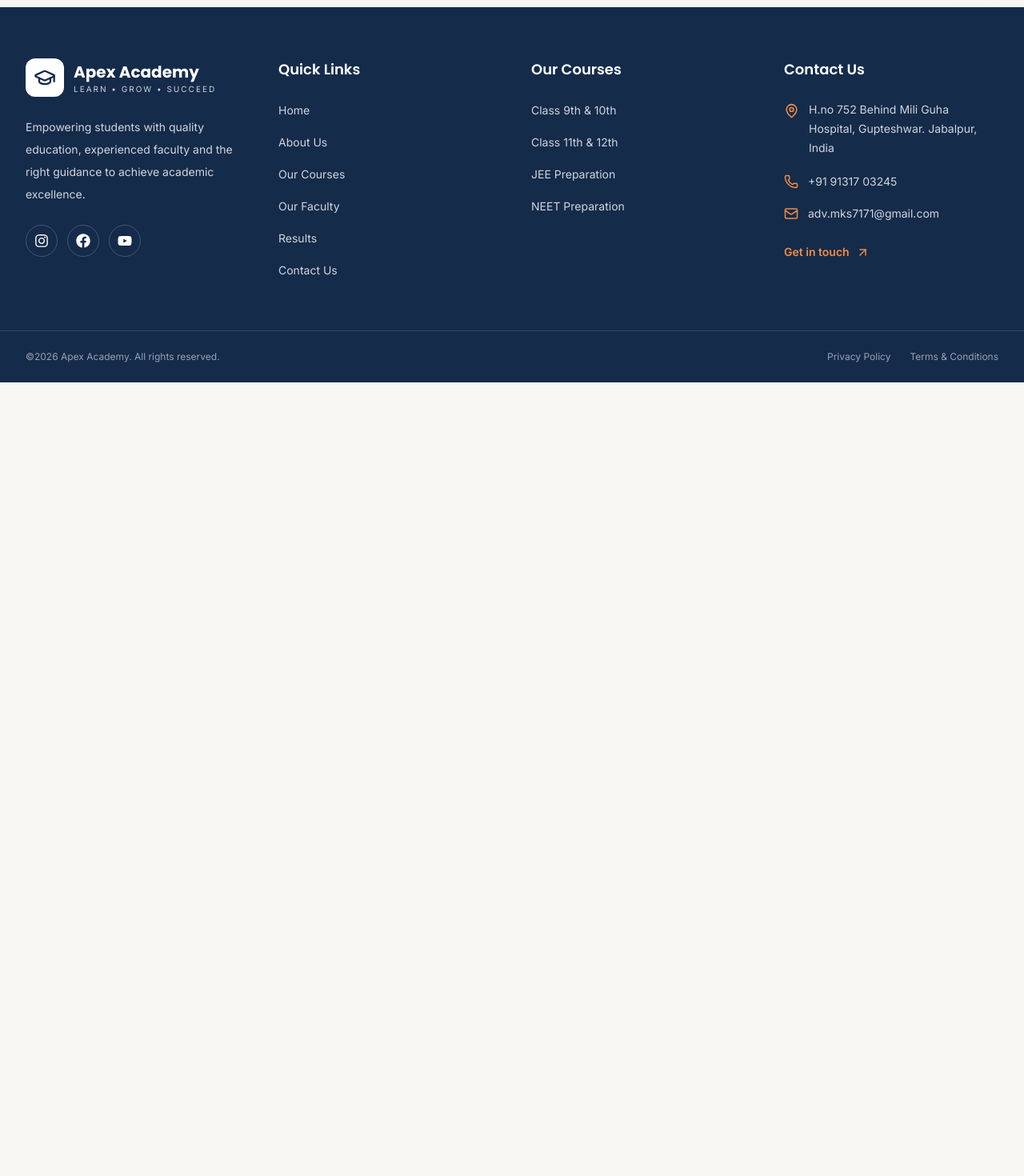
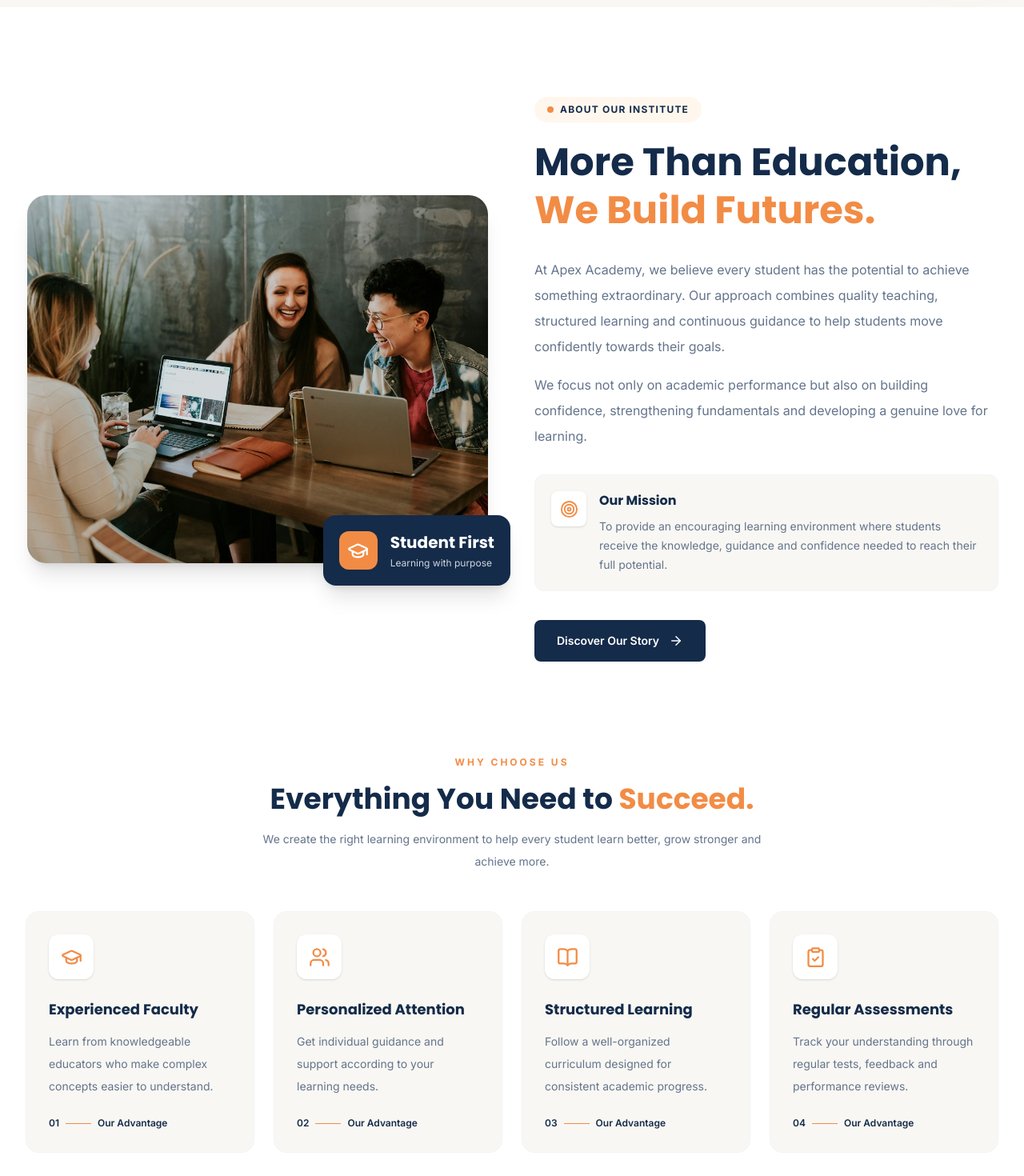
Before and after one commit to Suyash1505/coaching-institute, a Next.js app: page / in a window 1280 px wide. Shown: the part 980-2450 px from the top of the page at 80% size. Before the commit the page ends 1458 px from the top, so only its background shows below. Built offline with nearby package versions, Linux system fonts and the light colour scheme.

Commit message:
add the about section

```diff
--- a/app/page.jsx
+++ b/app/page.jsx
@@ -1,14 +1,14 @@
 import Navbar from "@/components/layout/Navbar";
 import Footer from "@/components/layout/Footer";
 import Hero from "@/components/home/Hero";
+import AboutSection from "@/components/home/AboutSection";
 
 export default function Home() {
   return (
     <main>
       <Navbar />
-
       <Hero />
-
+      <AboutSection />
       <Footer />
     </main>
   );
--- a/components/home/AboutSection.jsx
+++ b/components/home/AboutSection.jsx
@@ -0,0 +1,208 @@
+
+import Link from "next/link";
+import {
+  ArrowRight,
+  BookOpen,
+  GraduationCap,
+  Users,
+  Target,
+  ClipboardCheck,
+  BadgeCheck,
+  Lightbulb,
+} from "lucide-react";
+
+const features = [
+  {
+    icon: GraduationCap,
+    title: "Experienced Faculty",
+    description:
+      "Learn from knowledgeable educators who make complex concepts easier to understand.",
+  },
+  {
+    icon: Users,
+    title: "Personalized Attention",
+    description:
+      "Get individual guidance and support according to your learning needs.",
+  },
+  {
+    icon: BookOpen,
+    title: "Structured Learning",
+    description:
+      "Follow a well-organized curriculum designed for consistent academic progress.",
+  },
+  {
+    icon: ClipboardCheck,
+    title: "Regular Assessments",
+    description:
+      "Track your understanding through regular tests, feedback and performance reviews.",
+  },
+];
+
+const AboutSection = () => {
+  return (
+    <section className="bg-white py-20 md:py-28">
+      <div className="mx-auto max-w-7xl px-6 lg:px-8">
+
+        {/* Main About Content */}
+        <div className="grid items-center gap-14 lg:grid-cols-2">
+
+          {/* Left Image */}
+          <div className="relative mx-auto w-full max-w-xl">
+
+            <div className="aspect-5/4 overflow-hidden rounded-3xl bg-gray-100 shadow-xl">
+              <img
+                src="/images/hero.jpg"
+                alt="Students collaborating in a learning environment"
+                className="h-full w-full object-cover"
+              />
+            </div>
+
+            {/* Floating Experience Card */}
+            <div className="absolute -bottom-7 -right-3 flex items-center gap-4 rounded-2xl bg-[#142B4A] p-5 text-white shadow-xl sm:-right-7">
+
+              <div className="flex h-12 w-12 items-center justify-center rounded-xl bg-[#F28C45]">
+                <GraduationCap size={27} />
+              </div>
+
+              <div>
+                <h3 className="font-heading text-xl font-bold">
+                  Student First
+                </h3>
+                <p className="mt-1 text-xs text-gray-300">
+                  Learning with purpose
+                </p>
+              </div>
+
+            </div>
+          </div>
+
+          {/* Right Content */}
+          <div className="pt-6 lg:pt-0">
+
+            {/* Section Label */}
+            <div className="mb-5 inline-flex items-center gap-2 rounded-full bg-orange-50 px-4 py-2">
+              <span className="h-2 w-2 rounded-full bg-[#F28C45]" />
+              <span className="text-xs font-bold tracking-widest text-[#142B4A]">
+                ABOUT OUR INSTITUTE
+              </span>
+            </div>
+
+            {/* Heading */}
+            <h2 className="font-heading text-3xl font-bold leading-tight text-[#142B4A] sm:text-4xl lg:text-5xl">
+              More Than Education,
+              <span className="text-[#F28C45]">
+                {" "}We Build Futures.
+              </span>
+            </h2>
+
+            {/* Description */}
+            <p className="mt-7 text-base leading-8 text-[#64748B]">
+              At Apex Academy, we believe every student has the potential
+              to achieve something extraordinary. Our approach combines
+              quality teaching, structured learning and continuous
+              guidance to help students move confidently towards their goals.
+            </p>
+
+            <p className="mt-4 text-base leading-8 text-[#64748B]">
+              We focus not only on academic performance but also on
+              building confidence, strengthening fundamentals and
+              developing a genuine love for learning.
+            </p>
+
+            {/* Mission */}
+            <div className="mt-8 flex gap-4 rounded-xl border border-gray-100 bg-[#F8F7F3] p-5">
+
+              <div className="flex h-11 w-11 shrink-0 items-center justify-center rounded-lg bg-white text-[#F28C45] shadow-sm">
+                <Target size={23} />
+              </div>
+
+              <div>
+                <h3 className="font-heading font-bold text-[#142B4A]">
+                  Our Mission
+                </h3>
+
+                <p className="mt-2 text-sm leading-6 text-[#64748B]">
+                  To provide an encouraging learning environment where
+                  students receive the knowledge, guidance and confidence
+                  needed to reach their full potential.
+                </p>
+              </div>
+
+            </div>
+
+            {/* CTA */}
+            <Link
+              href="/about"
+              className="mt-9 inline-flex items-center gap-3 rounded-lg bg-[#142B4A] px-7 py-4 text-sm font-semibold text-white transition-all hover:-translate-y-1 hover:bg-[#203F65]"
+            >
+              Discover Our Story
+              <ArrowRight size={18} />
+            </Link>
+
+          </div>
+        </div>
+
+        {/* Why Choose Us */}
+        <div className="mt-28">
+
+          <div className="mx-auto mb-12 max-w-2xl text-center">
+
+            <span className="text-xs font-bold tracking-[3px] text-[#F28C45]">
+              WHY CHOOSE US
+            </span>
+
+            <h2 className="mt-4 font-heading text-3xl font-bold text-[#142B4A] sm:text-4xl">
+              Everything You Need to
+              <span className="text-[#F28C45]"> Succeed.</span>
+            </h2>
+
+            <p className="mt-4 text-sm leading-7 text-[#64748B]">
+              We create the right learning environment to help every
+              student learn better, grow stronger and achieve more.
+            </p>
+
+          </div>
+
+          {/* Feature Cards */}
+          <div className="grid gap-6 sm:grid-cols-2 lg:grid-cols-4">
+
+            {features.map((feature, index) => {
+              const Icon = feature.icon;
+
+              return (
+                <div
+                  key={feature.title}
+                  className="group rounded-2xl border border-gray-100 bg-[#F8F7F3] p-7 transition-all duration-300 hover:-translate-y-2 hover:border-[#F28C45]/40 hover:bg-white hover:shadow-xl"
+                >
+
+                  <div className="flex h-14 w-14 items-center justify-center rounded-xl bg-white text-[#F28C45] shadow-sm transition-colors group-hover:bg-[#142B4A]">
+                    <Icon size={27} />
+                  </div>
+
+                  <h3 className="mt-6 font-heading text-lg font-bold text-[#142B4A]">
+                    {feature.title}
+                  </h3>
+
+                  <p className="mt-3 text-sm leading-7 text-[#64748B]">
+                    {feature.description}
+                  </p>
+
+                  <div className="mt-6 flex items-center gap-2 text-xs font-semibold text-[#142B4A]">
+                    <span>0{index + 1}</span>
+                    <span className="h-px w-8 bg-[#F28C45]" />
+                    <span>Our Advantage</span>
+                  </div>
+
+                </div>
+              );
+            })}
+
+          </div>
+        </div>
+
+      </div>
+    </section>
+  );
+};
+
+export default AboutSection;
--- a/components/home/Hero.jsx
+++ b/components/home/Hero.jsx
@@ -106,12 +106,12 @@ const Hero = () => {
 
           {/* Main Image */}
           <div
-            className="relative aspect-[4/5] overflow-hidden rounded-[2rem] bg-[#142B4A] bg-cover bg-center shadow-2xl"
+            className="relative aspect-4/5 overflow-hidden rounded-4xl bg-[#142B4A] bg-cover bg-center shadow-2xl"
             style={{
               backgroundImage: "url('/images/hero.jpg')",
             }}
           >
-            <div className="absolute inset-0 bg-gradient-to-t from-[#142B4A]/60 via-transparent to-transparent" />
+            <div className="absolute inset-0 bg-linear-to-t from-[#142B4A]/60 via-transparent to-transparent" />
 
             <div className="absolute bottom-8 left-8 right-8">
               <p className="text-sm font-medium text-white/80">
@@ -142,7 +142,7 @@ const Hero = () => {
           </div>
 
           {/* Decorative Circle */}
-          <div className="absolute -bottom-5 -right-5 -z-0 h-28 w-28 rounded-full bg-[#F28C45]/20 blur-2xl" />
+          <div className="absolute -bottom-5 -right-5 z-0 h-28 w-28 rounded-full bg-[#F28C45]/20 blur-2xl" />
 
         </div>
 
```
